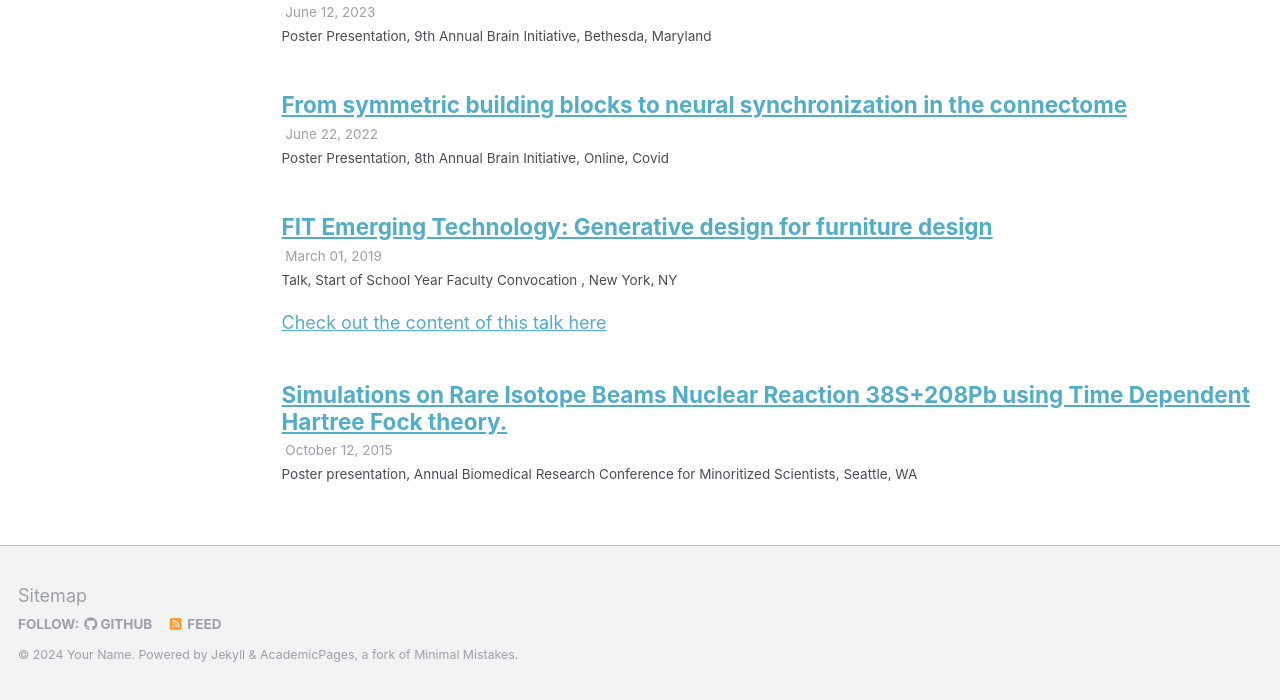
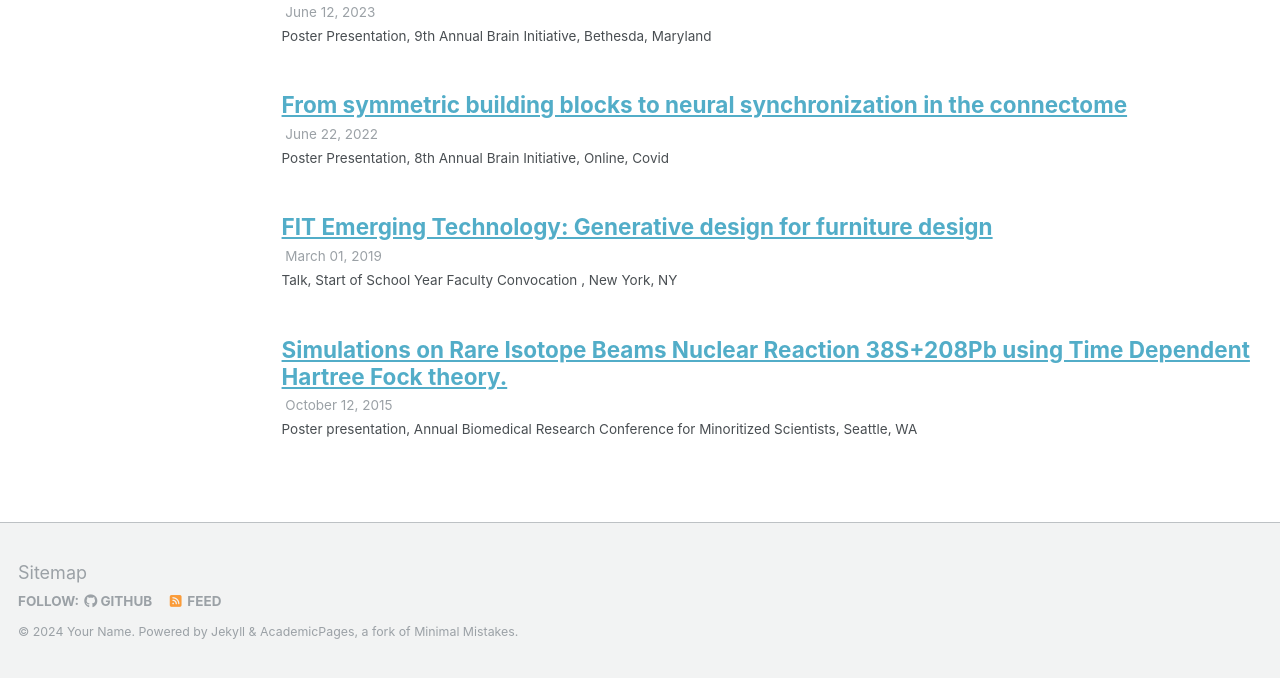
Before and after one commit to kryogenica/CV, a Jekyll site: the page built from _pages/talks.html, in a window 1280 px wide, cut to the strip 222-922 px from the top of the page. Built offline with Jekyll 4.4.1, drawn with Linux system fonts in a browser that asks for light colours; a file with an impossible date is left out; after the commit the page ends 900 px from its top, so only the background shows below that.

Commit message:
Update 2014-03-01-talk-3.md

```diff
--- a/_talks/2014-03-01-talk-3.md
+++ b/_talks/2014-03-01-talk-3.md
@@ -2,10 +2,8 @@
 title: "FIT Emerging Technology: Generative design for furniture design"
 collection: talks
 type: "Talk"
-permalink: /talks/2014-03-01-talk-3
+permalink: "https://docs.google.com/presentation/d/1s8xDaiFXLAVoI9xcw8U2elth9MXXTtHsD68LxGlK9Wc/edit?usp=sharing"
 venue: "Start of School Year Faculty Convocation "
 date: 2019-03-01
 location: "New York, NY"
 ---
-
-[Check out the content of this talk here](https://docs.google.com/presentation/d/1s8xDaiFXLAVoI9xcw8U2elth9MXXTtHsD68LxGlK9Wc/edit?usp=sharing)
```
